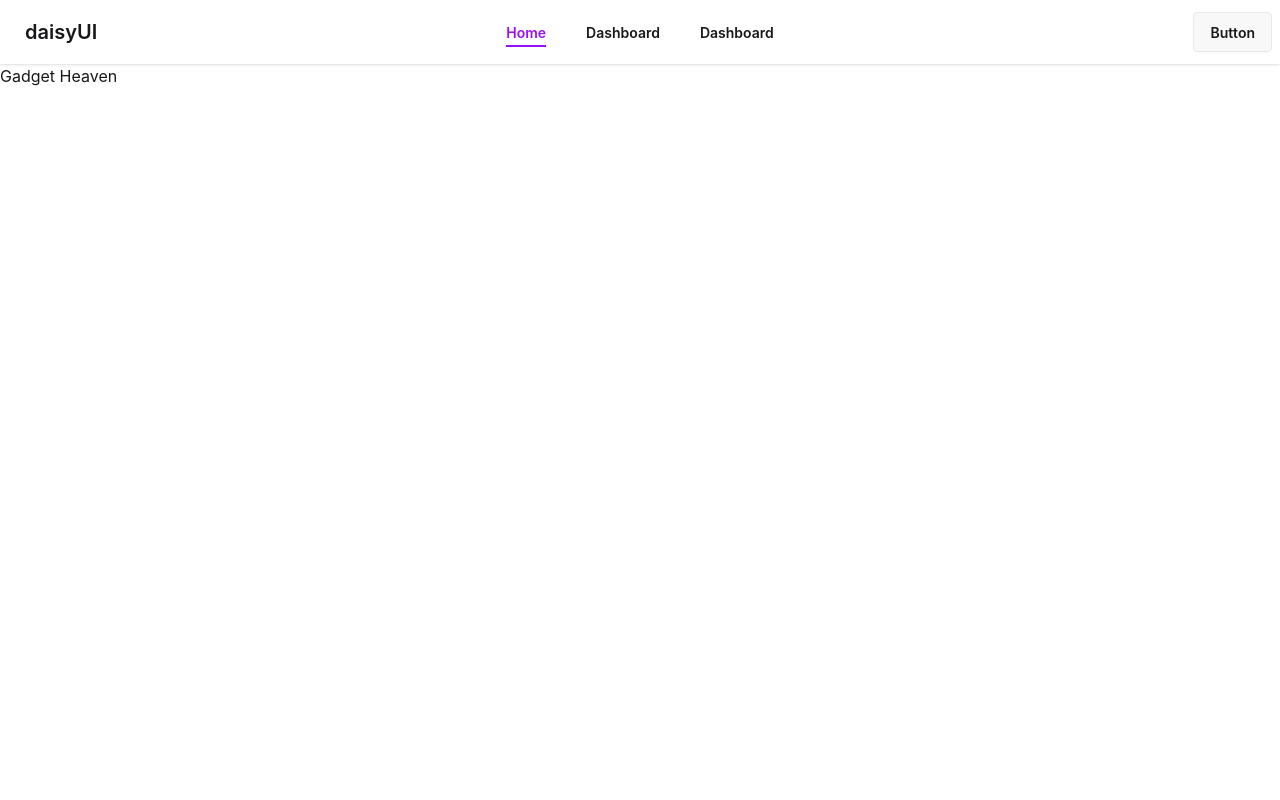
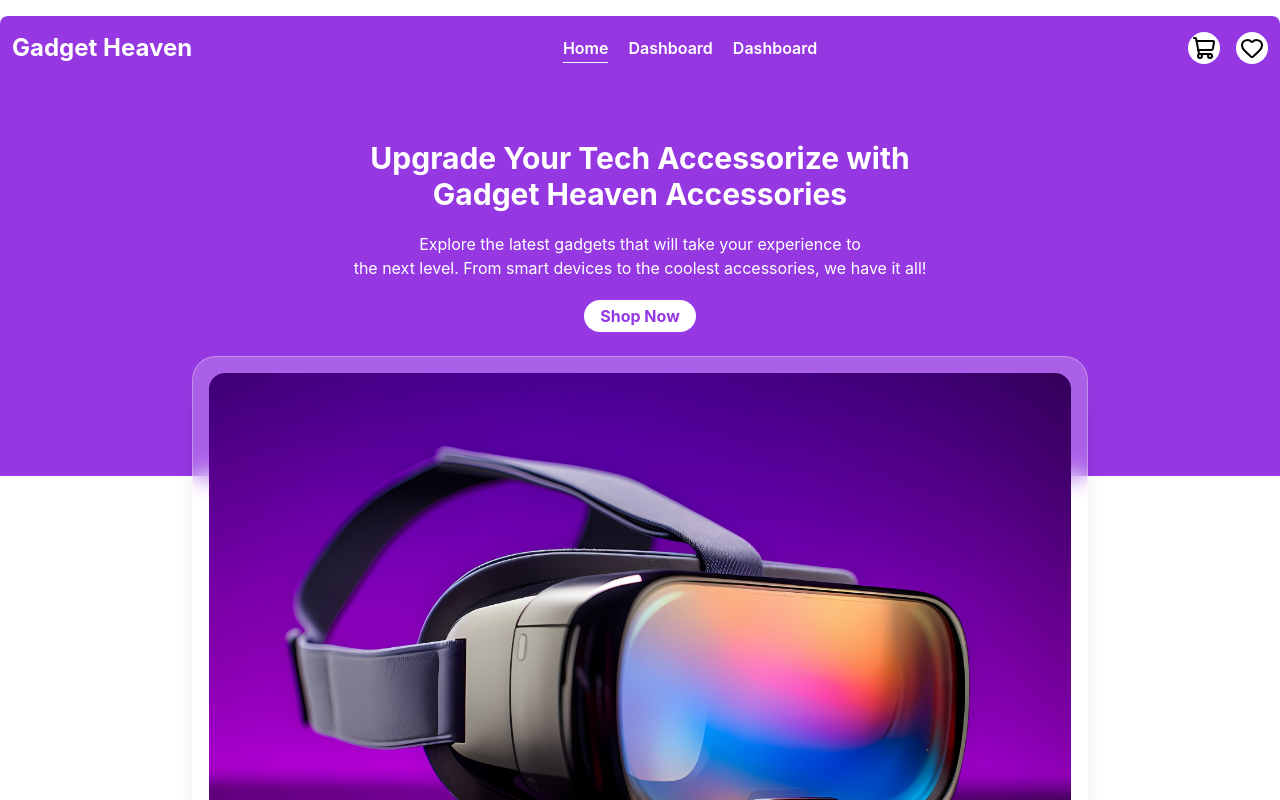
Before and after one commit to nillworks/Gadget-Heaven, a Next.js app: page / in a window 1280 px wide. Shown: the top 800 px of the page. Built offline with nearby package versions, Linux system fonts and the light colour scheme.

Commit message:
feat: complete hero section UI

```diff
--- a/package.json
+++ b/package.json
@@ -10,6 +10,7 @@
   },
   "dependencies": {
     "daisyui": "^5.5.19",
+    "lucide-react": "^1.3.0",
     "next": "16.2.3",
     "react": "19.2.4",
     "react-dom": "19.2.4"
--- /dev/null
+++ b/src/Components/AllPages/HomePage/HeroImage.jsx
@@ -0,0 +1,27 @@
+import Image from 'next/image';
+import heroImage from '../../../../public/assets/banner.jpg';
+
+const HeroImage = () => {
+  return (
+    <div className="flex justify-center px-4 -mt-12 sm:-mt-28 md:-mt-22 lg:-mt-30">
+      <div
+        className="bg-white/20 backdrop-blur-md p-2 sm:p-3 md:p-4
+      rounded-2xl sm:rounded-3xl
+      border border-white/30 shadow-xl
+      w-full max-w-xs sm:max-w-md md:max-w-2xl lg:max-w-4xl"
+      >
+        <div className="rounded-xl sm:rounded-2xl overflow-hidden">
+          <Image
+            src={heroImage}
+            alt="Hero Image"
+            width={400}
+            className="w-full h-auto object-cover"
+            priority
+          />
+        </div>
+      </div>
+    </div>
+  );
+};
+
+export default HeroImage;
--- /dev/null
+++ b/src/Components/AllPages/HomePage/HeroSection.jsx
@@ -0,0 +1,33 @@
+import HeroImage from './HeroImage';
+
+const HeroSection = () => {
+  return (
+    <section className="">
+      <div className="containers px-2 mx-auto  py-15 pb-36 bg-primaryColor">
+        {/* Title and SubTitle */}
+        <div className="text-center flex items-center justify-center flex-col gap-5">
+          <h1 className="text-2xl sm:text-3xl text-white font-bold">
+            Upgrade Your Tech Accessorize with{' '}
+            <br className="hidden sm:block" /> Gadget Heaven Accessories
+          </h1>
+
+          <p className="text-white">
+            Explore the latest gadgets that will take your experience to{' '}
+            <br className="hidden sm:block" /> the next level. From smart
+            devices to the coolest accessories, we have it all!
+          </p>
+          <button className="bg-white px-4 cursor-pointer py-1 rounded-full text-primaryColor font-bold">
+            Shop Now
+          </button>
+        </div>
+      </div>
+
+      {/* Images */}
+      <div>
+        <HeroImage />
+      </div>
+    </section>
+  );
+};
+
+export default HeroSection;
--- a/src/Components/AllPages/HomePage/HomePage.jsx
+++ b/src/Components/AllPages/HomePage/HomePage.jsx
@@ -1,7 +1,11 @@
+import HeroSection from './HeroSection';
+
 const HomePage = () => {
   return (
     <>
-      <header>Gadget Heaven</header>
+      <header>
+        <HeroSection />
+      </header>
     </>
   );
 };
--- a/src/Components/Shared/MyNavLink.jsx
+++ b/src/Components/Shared/MyNavLink.jsx
@@ -1,15 +1,15 @@
-"use client";
-import Link from "next/link";
-import { usePathname } from "next/navigation";
+'use client';
+import Link from 'next/link';
+import { usePathname } from 'next/navigation';
 
-const MyNavLink = ({ href, children }) => {
+const MyNavLink = ({ hrefPath, children }) => {
   const pathName = usePathname();
 
   return (
     <nav>
       <Link
-        href={href}
-        className={`pb-1 font-semibold ${pathName === href ? "border-b-2 border-purple-600  text-purple-600" : ""}`}
+        href={hrefPath}
+        className={`pb-1 font-semibold ${pathName === hrefPath ? 'border-b border-white' : ''}`}
       >
         {children}
       </Link>
--- a/src/Components/Shared/NavBar.jsx
+++ b/src/Components/Shared/NavBar.jsx
@@ -1,70 +1,53 @@
-import MyNavLink from "./MyNavLink";
+import { Heart, ShoppingCart } from 'lucide-react';
+import MyNavLink from './MyNavLink';
 
-const NavBar = () => {
 const navItems = [
   {
-      path: "/",
-      text: "Home",
+    path: '/',
+    text: 'Home',
   },
   {
-      path: "/statistics",
-      text: "Dashboard",
+    path: '/statistics',
+    text: 'Dashboard',
   },
   {
-      path: "/dashboard",
-      text: "Dashboard",
+    path: '/dashboard',
+    text: 'Dashboard',
   },
 ];
 
+const NavBar = () => {
+  const li = navItems.map((item, i) => (
+    <MyNavLink key={i} hrefPath={item.path}>
+      {item.text}
+    </MyNavLink>
+  ));
   return (
-    <section>
-      <div className="navbar bg-base-100 shadow-sm">
-        <div className="navbar-start">
-          <div className="dropdown">
-            <div tabIndex={0} role="button" className="btn btn-ghost lg:hidden">
-              <svg
-                xmlns="http://www.w3.org/2000/svg"
-                className="h-5 w-5"
-                fill="none"
-                viewBox="0 0 24 24"
-                stroke="currentColor"
-              >
-                {" "}
-                <path
-                  strokeLinecap="round"
-                  strokeLinejoin="round"
-                  strokeWidth="2"
-                  d="M4 6h16M4 12h8m-8 6h16"
-                />{" "}
-              </svg>
+    <div className="pt-4">
+      <div className="containers mx-auto bg-primaryColor text-white rounded-t-lg">
+        <nav className="flex items-center justify-between py-4 px-3 ">
+          {/* logo */}
+          <div>
+            <h2 className="text-2xl font-bold">Gadget Heaven</h2>
           </div>
-            <ul
-              tabIndex="-1"
-              className="menu menu-sm dropdown-content bg-base-100 rounded-box z-1 mt-3 w-52 p-2 shadow"
-            >
-              {navItems.map((nav, ind) => (
-                <MyNavLink key={ind} href={nav.path}>
-                  {nav.text}
-                </MyNavLink>
-              ))}
-            </ul>
+
+          {/* Navigation Menu */}
+          <div className="hidden md:flex">
+            <ul className="flex items-center gap-5">{li}</ul>
           </div>
-          <a className="btn btn-ghost text-xl">daisyUI</a>
+
+          {/* Right Side Icons Shop */}
+          <div className="flex items-center gap-4">
+            <div className="p-1 rounded-full bg-white">
+              <ShoppingCart color="black" />
             </div>
-        <div className="navbar-center hidden lg:flex">
-          <ul className="menu menu-horizontal px-1 gap-10 flex items-center">
-            {navItems.map((nav, ind) => (
-              <MyNavLink key={ind} href={nav.path}>
-                {nav.text}
-              </MyNavLink>
-            ))}
-          </ul>
-        </div>
-        <div className="navbar-end">
-          <a className="btn">Button</a>
+            <div className="p-1 rounded-full bg-white">
+              <Heart color="black" />
             </div>
           </div>
-    </section>
+        </nav>
+      </div>
+    </div>
   );
 };
 
--- a/src/app/globals.css
+++ b/src/app/globals.css
@@ -1,2 +1,13 @@
-@import "tailwindcss";
+@import 'tailwindcss';
 @plugin "daisyui";
+
+@theme {
+  --color-primaryColor: #9538e2;
+  --color-primaryBg: #f6f6f6;
+}
+
+@layer utilities {
+  .containers {
+    @apply max-w-[1440px];
+  }
+}
--- a/src/app/layout.js
+++ b/src/app/layout.js
@@ -1,26 +1,27 @@
-import { Geist, Geist_Mono } from "next/font/google";
-import "./globals.css";
-import NavBar from "@/Components/Shared/NavBar";
+import { Geist, Geist_Mono } from 'next/font/google';
+import './globals.css';
+import NavBar from '@/Components/Shared/NavBar';
 
 const geistSans = Geist({
-  variable: "--font-geist-sans",
-  subsets: ["latin"],
+  variable: '--font-geist-sans',
+  subsets: ['latin'],
 });
 
 const geistMono = Geist_Mono({
-  variable: "--font-geist-mono",
-  subsets: ["latin"],
+  variable: '--font-geist-mono',
+  subsets: ['latin'],
 });
 
 export const metadata = {
-  title: "Create Next App",
-  description: "Generated by create next app",
+  title: 'Create Next App',
+  description: 'Generated by create next app',
 };
 
 export default function RootLayout({ children }) {
   return (
     <html
       lang="en"
+      data-theme="light"
       className={`${geistSans.variable} ${geistMono.variable} h-full antialiased`}
     >
       <body className="min-h-full flex flex-col">
```
Also changed, not shown: 1 other file (tests, documents, lock files or other folders). Lines whose indentation alone changed are shown as unchanged.
